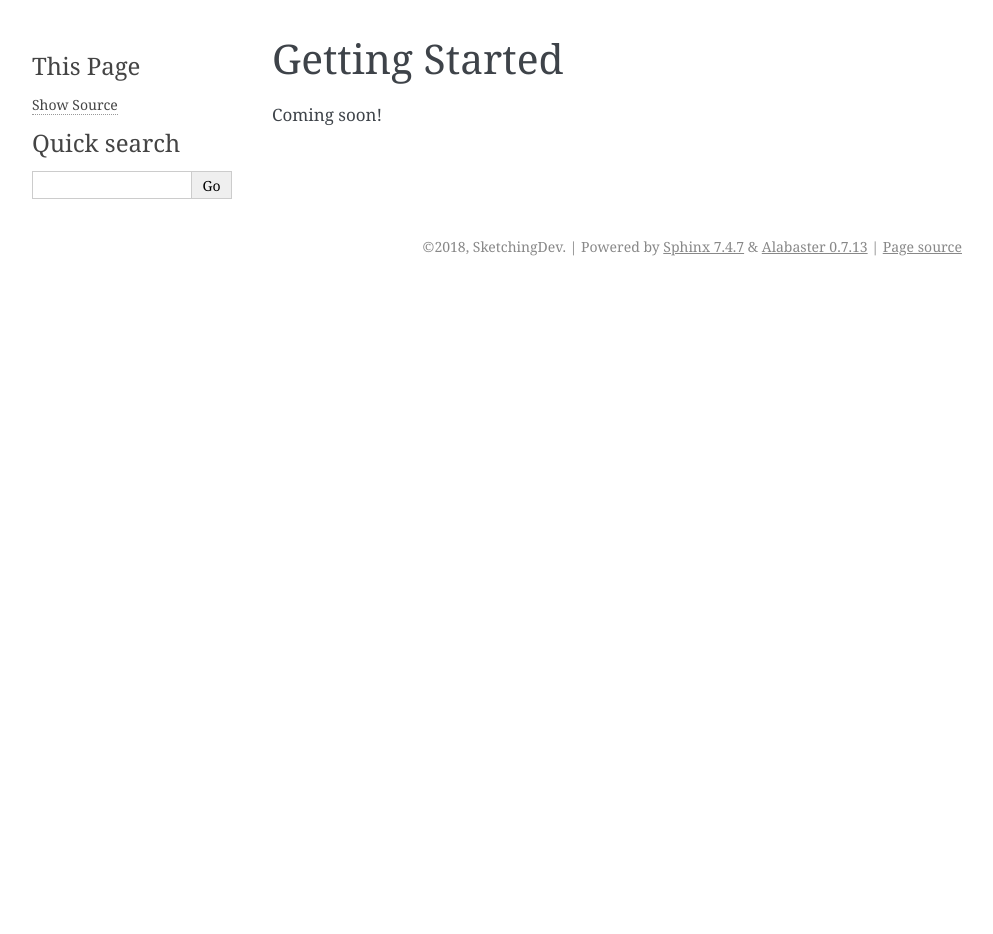
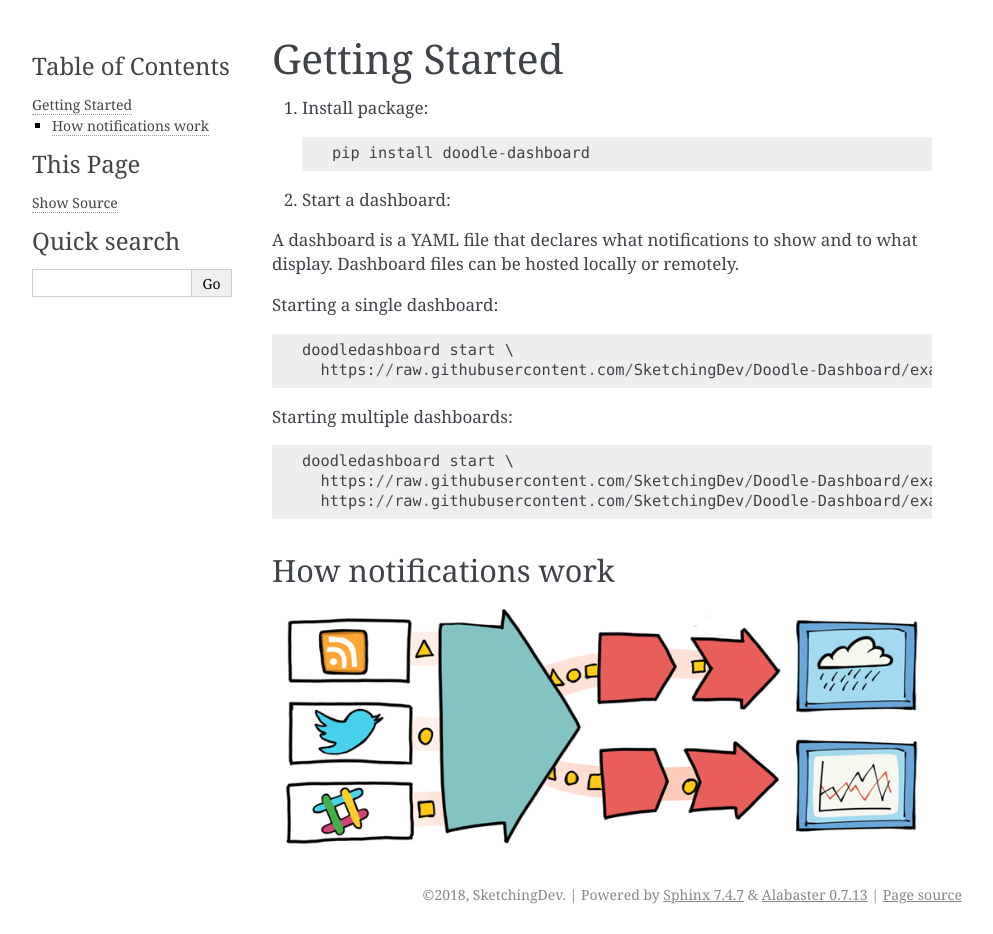
Before and after one commit to SketchingDev/Doodle-Dashboard, a Sphinx documentation site: the page built from docs/getting_started.rst, in a window 1280 px wide. Shown: the whole page, without its empty margins (148-1141 px from the left). Built offline with Sphinx 7.4.7, drawn with Linux system fonts in a browser that asks for light colours; pages that are not in the unit, such as notebooks, are missing from menus; before the commit the page ends 900 px from its top, so only the background shows below that.

```diff
--- a/docs/getting_started.rst
+++ b/docs/getting_started.rst
@@ -1,4 +1,28 @@
 Getting Started
 ===============
 
-Coming soon!
+1. Install package::
+
+    pip install doodle-dashboard
+
+2. Start a dashboard:
+
+A dashboard is a YAML file that declares what notifications to show and to what display. Dashboard files can be hosted
+locally or remotely.
+
+Starting a single dashboard::
+
+    doodledashboard start \
+      https://raw.githubusercontent.com/SketchingDev/Doodle-Dashboard/examples/rss/weather/dashboard.yml
+
+Starting multiple dashboards::
+
+    doodledashboard start \
+      https://raw.githubusercontent.com/SketchingDev/Doodle-Dashboard/examples/rss/weather/dashboard.yml \
+      https://raw.githubusercontent.com/SketchingDev/Doodle-Dashboard/examples/rss/build-radiator/dashboard.yml
+
+
+How notifications work
+^^^^^^^^^^^^^^^^^^^^^^
+
+.. image:: images/flow-diagram.png
--- a/docs/installation.rst
+++ b/docs/installation.rst
@@ -1,7 +1,7 @@
 Installation
-------------
+============
 
-Before continuing make sure you have `Python 3.5+ <https://www.python.org/downloads/>`_ installed!
+Before continuing make sure you have `Python 3.4+ <https://www.python.org/downloads/>`_ installed!
 
 Doodle-Dashboard can then be installed using `pip`::
 
@@ -14,7 +14,7 @@ Done!
 
 The code is hosted at `Github <https://github.com/SketchingDev/Doodle-Dashboard>`_.
 
-Checkout the latest development version with::
+Checkout the latest master version with::
 
     $ git clone git@github.com:SketchingDev/Doodle-Dashboard.git
     $ cd Doodle-Dashboard
```
Also changed, not shown: README.rst (+22 -18 lines), docs/development.rst (added, +30 -0 lines), docs/index.rst (+6 -3 lines), docs/images/flow-diagram.png (added), docs/images/raspberry-pi.png (renamed from docs/images/raspberry-pi-weather.png), examples/rss/weather/images/rain.bmp (renamed from examples/weather forecast from RSS/images/rain.bmp), examples/rss/weather/images/storm.bmp (renamed from examples/weather forecast from RSS/images/storm.bmp), examples/rss/weather/images/sun.bmp (renamed from examples/weather forecast from RSS/images/sun.bmp), examples/rss/weather/images/unknown.png (added), 13 other files.
